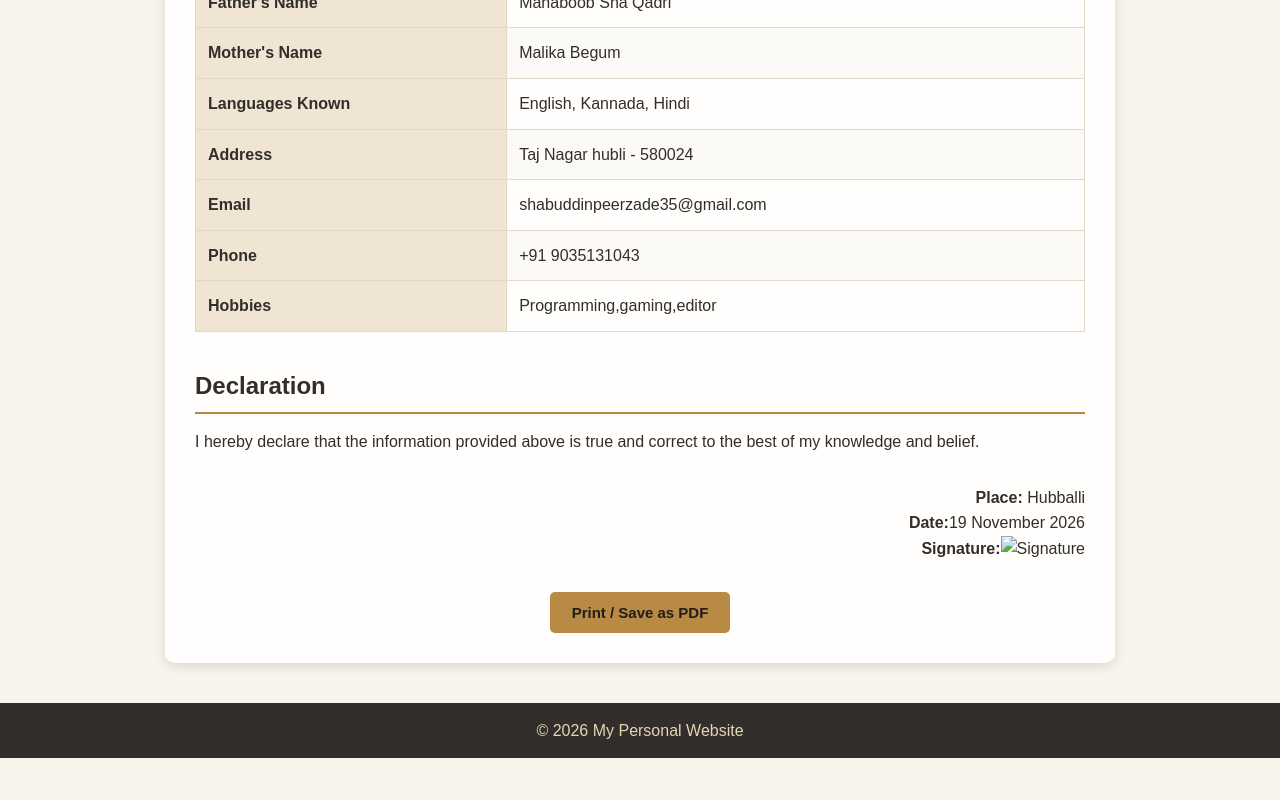
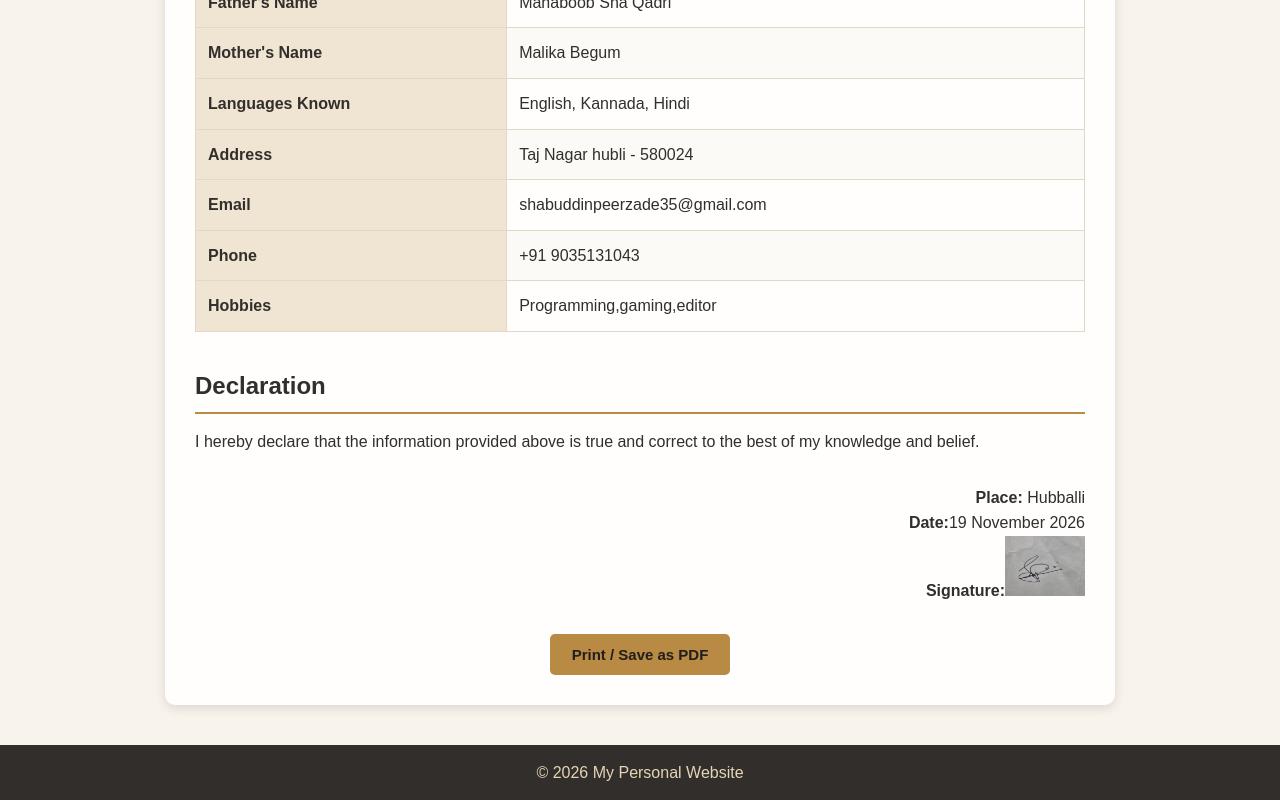
Before and after one commit to shabuddinpeerzade35/shabuddin--portfolio, a plain HTML site: page biodata.html in a window 1280 px wide. Shown: the part 528-1328 px from the top of the page. Before the commit the page ends 1286 px from the top, so only its background shows below. Drawn offline with Linux system fonts and the light colour scheme; a script that the page names is missing.

Commit message:
Update biodata.html

```diff
--- a/biodata.html
+++ b/biodata.html
@@ -95,7 +95,7 @@
             <div class="signature">
                 <p><b>Place:</b> Hubballi</p>
                 <p><b>Date:</b>19 November 2026</p>
-                <p><b>Signature:</b><img src="signature.jpg" alt="Signature" width="80" height="60"></p>
+                <p><b>Signature:</b><img src="signature1.jpeg" alt="Signature" width="80" height="60"></p>
             </div>
         </section>
 
```
